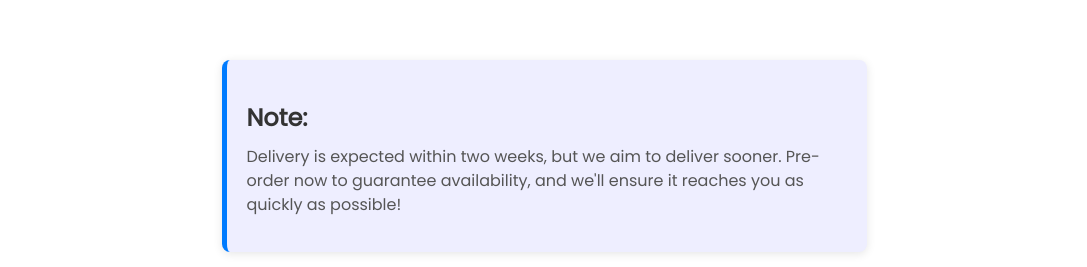
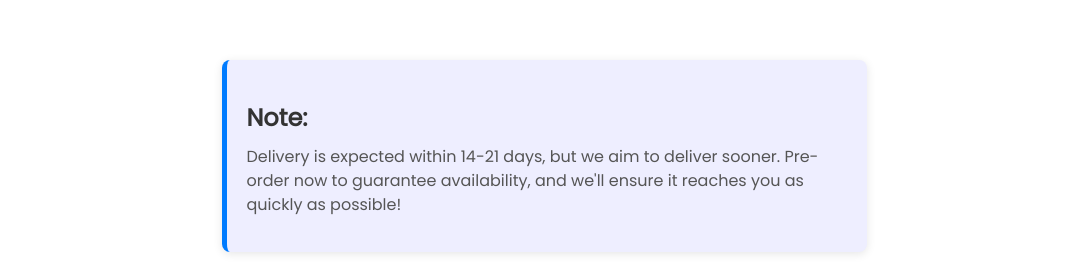
Before and after one commit to halachennai/halachennai--frontend-, a React (Create React App) app: page /toc in a window 1280 px wide. Shown: the part 10853-11120 px from the top of the page, without its empty margins (96-1183 px from the left). Built offline with nearby package versions, Linux system fonts and the light colour scheme; no server answers.

Commit message:
delivery changed from weeks to days

```diff
--- a/src/Components/DeliveryNote/DeliveryNote.jsx
+++ b/src/Components/DeliveryNote/DeliveryNote.jsx
@@ -6,7 +6,7 @@ const DeliveryNote = () => {
     <div className="delivery-note-container">
       <h2>Note:</h2>
       <p>
-        Delivery is expected within two weeks, but we aim to deliver sooner.
+        Delivery is expected within 14-21 days, but we aim to deliver sooner.
         Pre-order now to guarantee availability, and we'll ensure it reaches you
         as quickly as possible!
       </p>
```
